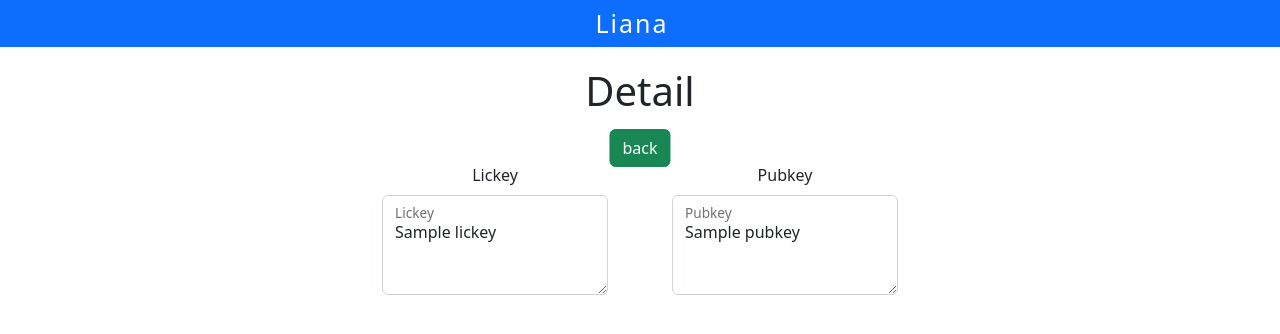
After one commit to ragazenta/liana, a Flask app: template liana/templates/detail.html in a window 1280 px wide. The commit adds this page. Shown: the top 334 px of the page. Run offline with Flask 2, Linux system fonts and the light colour scheme; the template is opened without the code that fills it: most values are stand-ins (such as "Sample title", 1, 10 or a date in 2020).

Commit message:
tampilan lickey dan pubkey

```diff
--- a/liana/application.py
+++ b/liana/application.py
@@ -160,13 +160,19 @@ def get_app(appcode):
     db = get_db()
     cur = db.cursor(dictionary=True)
     cur.execute(
-        "SELECT a.AppCode AS code, a.Algorithm AS algorithm, 0 AS lic"
+        "SELECT a.AppCode AS code, a.SignatureKey AS signkey, a.PrivateKey AS privkey,  a.Algorithm AS algorithm, 0 AS lic"
         " FROM Application a"
         " WHERE a.AppCode = %s",
         (appcode,),
     )
     app = cur.fetchone()
+
     if app:
-        return app["code"]
+        signkey = crypto.load_privkey(app["signkey"].encode("ascii"))
+        privkey = crypto.load_privkey(app["privkey"].encode("ascii"))
+        lickey = signkey.public_key()
+        pubkey = privkey.public_key()
+        # return crypto.export_pubkey(lickey)
+        return render_template("detail.html", lickey=crypto.export_pubkey(lickey),pubkey=crypto.export_pubkey(pubkey))
 
     return "Not found", 404
--- a/liana/static/style.css
+++ b/liana/static/style.css
@@ -102,6 +102,26 @@ html {
     margin-top: -5px;
 }
 
+.con-luar-detail{
+    width: 100%;
+}
+
+.con-luar-detail > .button-back{
+    margin: 0;
+    position: absolute;
+    top: 20%;
+    left: 50%;
+    -ms-transform: translate(-50%, -50%);
+    transform: translate(-50%, -50%);
+}
+
+.content > .con-luar-detail > .con-detail{
+    display: flex;
+    justify-content: center;
+    align-items: center;
+    gap: 4rem;
+}
+
 @media (max-width: 800px) {
     .content > .form-1 > .con-1{
         flex-direction: column;
--- /dev/null
+++ b/liana/templates/detail.html
@@ -0,0 +1,34 @@
+{% extends "base.html" %}
+
+{% block header %}
+<h1>{% block title %}Detail{% endblock %}</h1>
+{% endblock %}
+
+{% block content %}
+
+<div class="con-luar-detail">
+    <div class="con-detail mt-5">
+        <div class="signkey text-center">
+            <label class="form-label" for="createdby">Lickey</label>
+            <div class="form-floating">
+                <textarea class="form-control" placeholder="Leave a comment here"
+                    style="height: 100px">{{ lickey }}</textarea>
+                <label for="floatingTextarea2">Lickey</label>
+            </div>
+        </div>
+        <div class="privkey text-center">
+            <label class="form-label" for="lickey">Pubkey</label>
+            <div class="form-floating">
+                <textarea class="form-control" placeholder="Leave a comment here"
+                    style="height: 100px">{{ pubkey }}</textarea>
+                <label for="floatingTextarea2">Pubkey</label>
+            </div>
+        </div>
+    </div>
+    <div class="button-back">
+        <a type="sumbit" class="btn btn-success mb-4" href="{{ url_for('app.index') }}">back</a>
+    </div>
+</div>
+
+
+{% endblock %}
```
